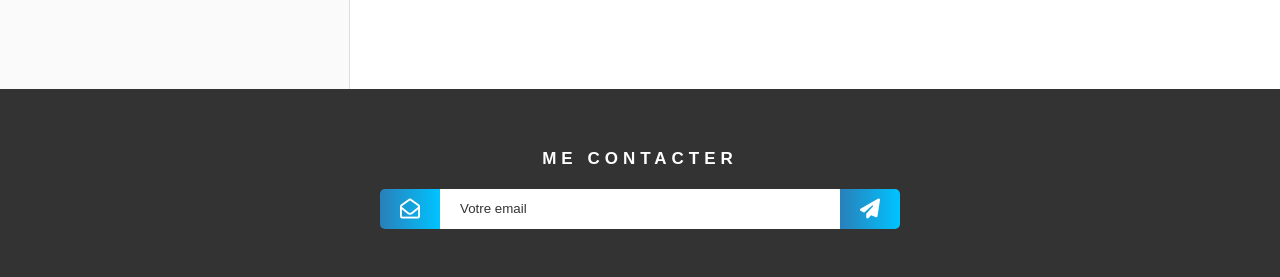
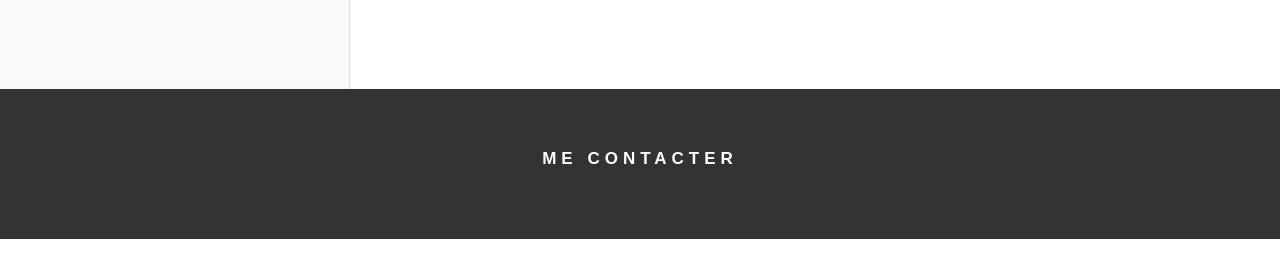
Before and after one commit to ChouchouDesBois/CV, a website: page index.html in a window 1280 px wide. Shown: the part 1254-1531 px from the top of the page. After the commit the page ends 1493 px from the top, so only its background shows below. Drawn offline with Linux system fonts and the light colour scheme; a web font is replaced by a local one.

Commit message:
Bug iss53

```diff
--- a/index.html
+++ b/index.html
@@ -137,13 +137,13 @@
     </main>
     <footer>
       <h2 class="title-small">Me contacter</h2>
-      <form action="">
+      <!-- <form action="">
         <i class="far fa-envelope-open prefix"></i>
         <input type="text" placeholder="Votre email">
         <button>
           <i class="fas fa-paper-plane postfix"></i>
         </button>
-      </form>
+      </form> -->
 
     </footer>
   </div>
```
